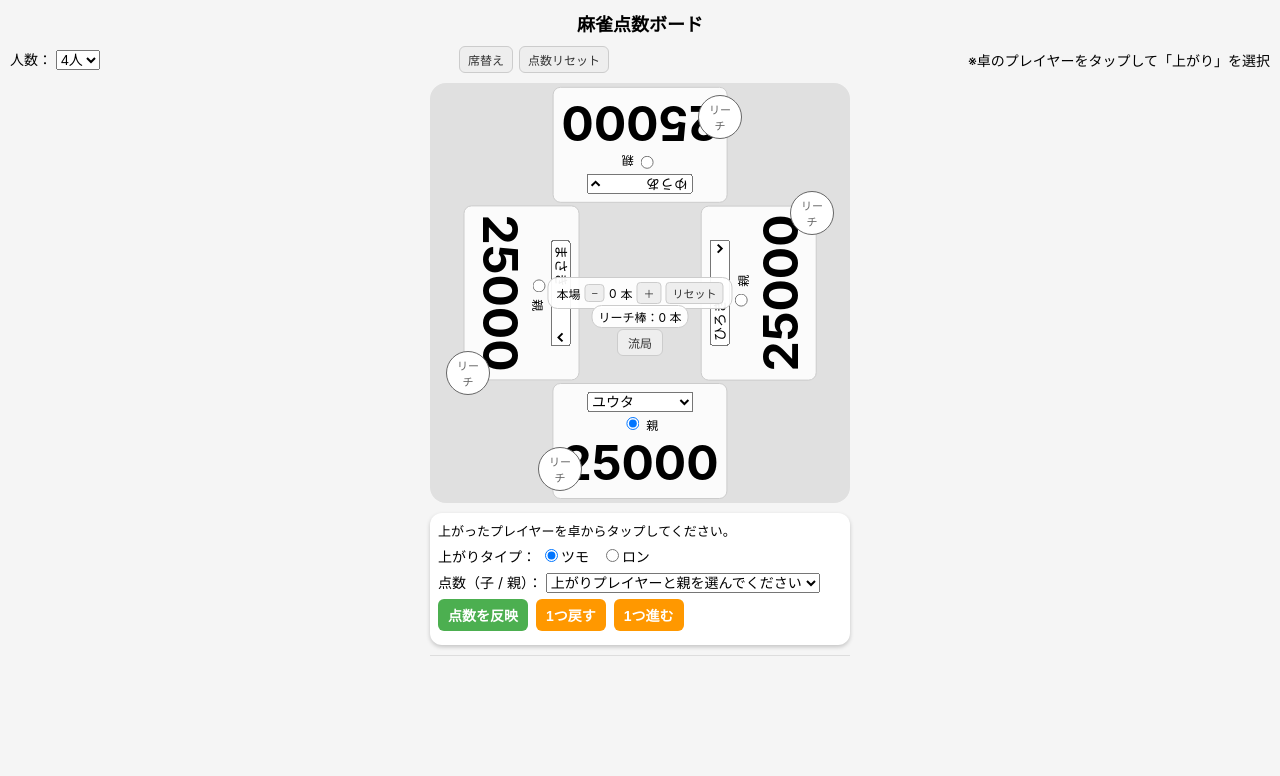
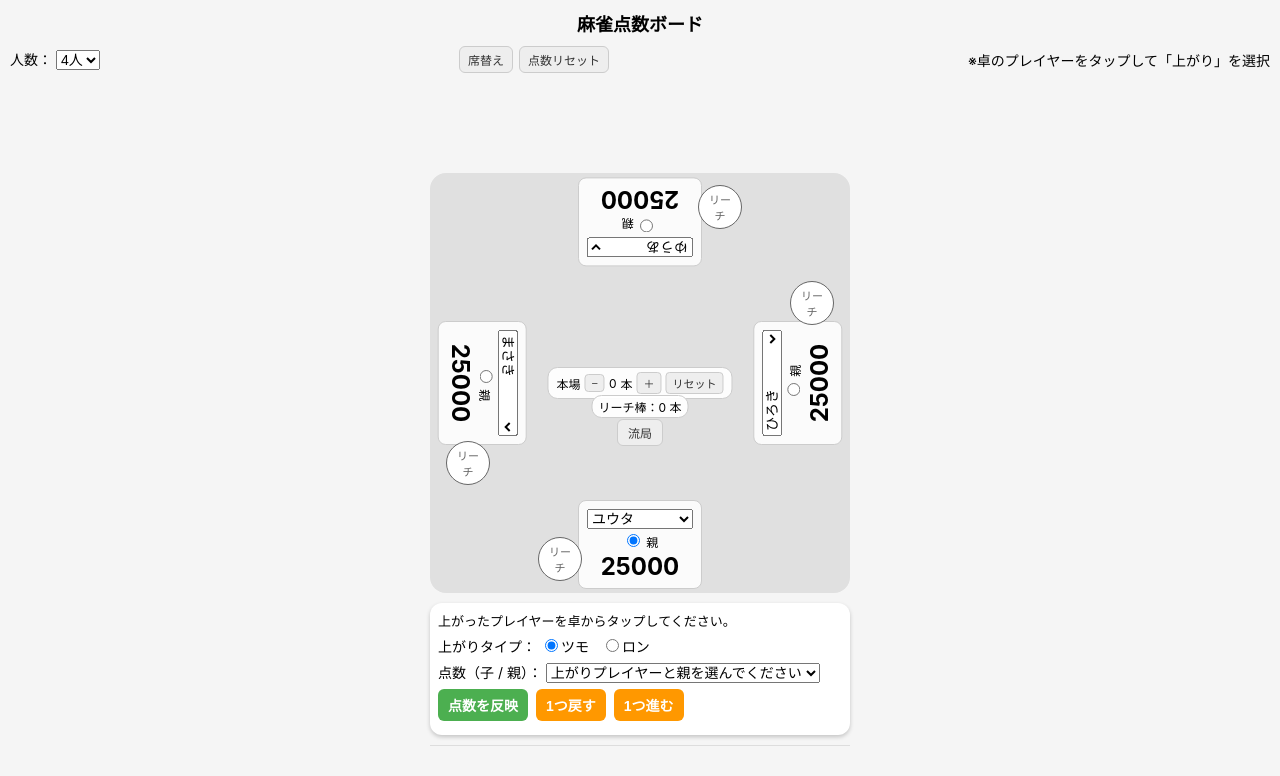
Before and after one commit to hirokiya0227/mahjong-aplication, a plain HTML site: page index.html in a window 1280 px wide. Drawn offline with Linux system fonts and the light colour scheme.

Commit message:
Update index.html

```diff
--- a/index.html
+++ b/index.html
@@ -21,7 +21,7 @@
       display: flex;
       justify-content: space-between;
       align-items: center;
-      margin-bottom: 10px;
+      margin-bottom: 100px;
       gap: 8px;
       font-size: 14px;
       flex-wrap: wrap;
@@ -79,12 +79,12 @@
       transform: translateX(-50%) rotate(0deg);
     }
     .seat-left {
-      left: 4px;
+      left: -10px;
       top: 50%;
       transform: translateY(-50%) rotate(90deg);
     }
     .seat-right {
-      right: 4px;
+      right: -10px;
       top: 50%;
       transform: translateY(-50%) rotate(-90deg);
     }
@@ -119,7 +119,7 @@
 
     /* 点数を大きく（約3倍） */
     .score {
-      font-size: 48px;
+      font-size: 24px;
       font-weight: bold;
       line-height: 1.1;
     }
```
